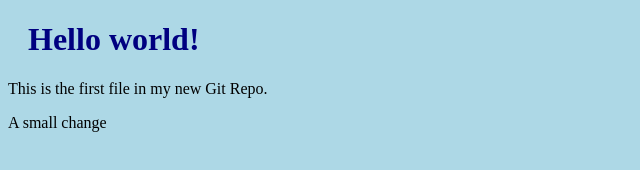
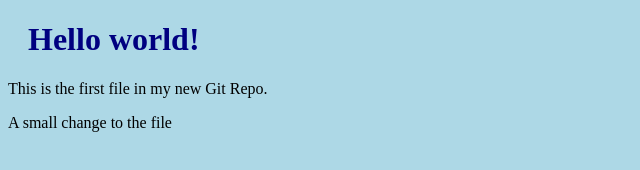
Before and after one commit to joshi-lokesh1/firstrepo, a plain HTML site: page index.html in a window 1280 px wide. Shown: the full height of the page, 0-640 px from the left. Drawn offline with Linux system fonts and the light colour scheme.

Commit message:
once again commit

```diff
--- a/index.html
+++ b/index.html
@@ -8,6 +8,6 @@
 
 <h1>Hello world!</h1>
 <p>This is the first file in my new Git Repo.</p>
-<p>A small change</p>
+<p>A small change to the file</p>
 </body>
 </html>
```
